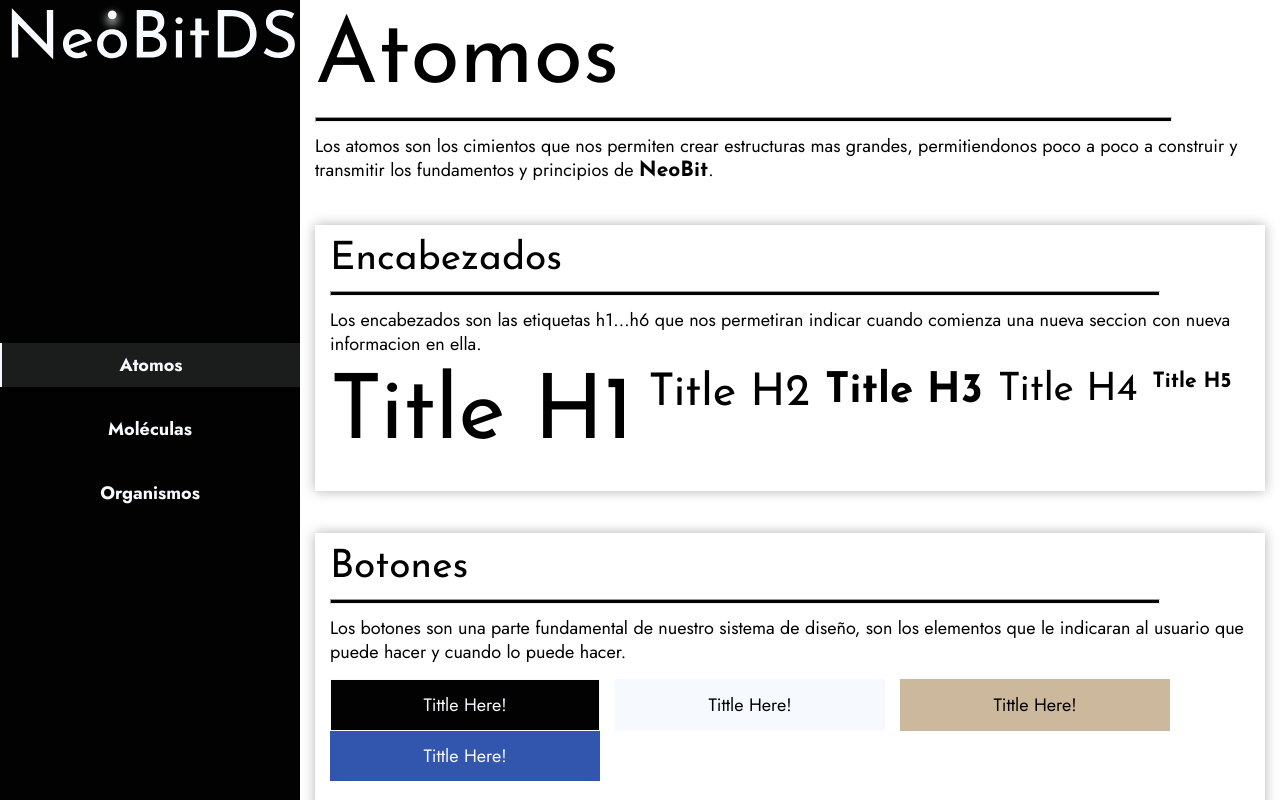
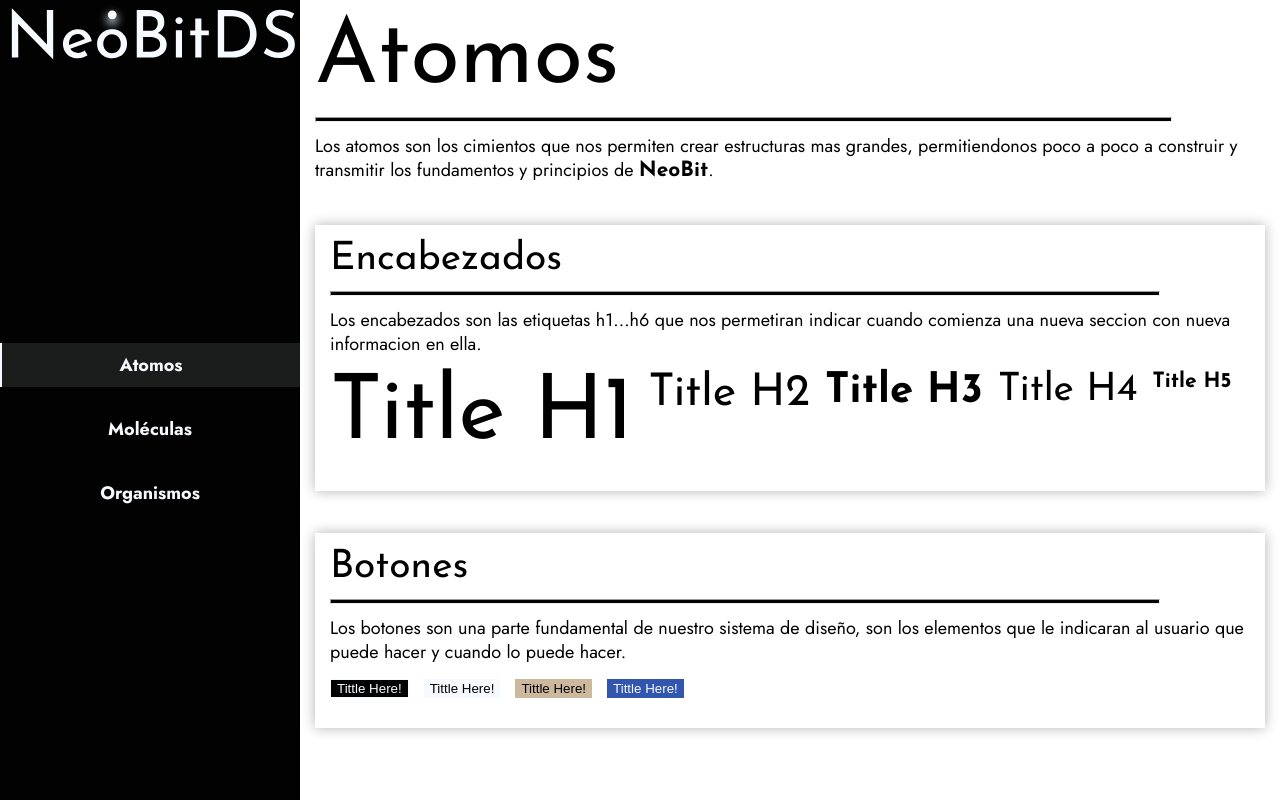
Before and after one commit to WS-Jedp/NeoBit, a React app in the folder DesignSystem/: page /atoms in a window 1280 px wide. Built offline with nearby package versions, Linux system fonts and the light colour scheme.

Commit message:
className property changed in buttons

```diff
--- a/DesignSystem/src/containers/Atoms.jsx
+++ b/DesignSystem/src/containers/Atoms.jsx
@@ -5,13 +5,13 @@ const Atoms = () => {
     <article className="systemContent">
       <div className="systemContent--information">
         <h1>Atomos</h1>
-        <hr/>
+        <hr />
         <p>Los atomos son los cimientos que nos permiten crear estructuras mas grandes, permitiendonos poco a poco a construir y transmitir los fundamentos y principios de <strong>NeoBit</strong>.</p>
       </div>
 
       <section className="systemContent--section">
         <h4>Encabezados</h4>
-        <hr/>
+        <hr />
         <p>Los encabezados son las etiquetas <code>h1...h6</code> que nos permetiran indicar cuando comienza una nueva seccion con nueva informacion en ella.</p>
 
         <div className="systemContent--section--components">
@@ -25,14 +25,14 @@ const Atoms = () => {
 
       <section className="systemContent--section">
         <h4>Botones</h4>
-        <hr/>
+        <hr />
         <p>Los botones son una parte fundamental de nuestro sistema de diseño, son los elementos que le indicaran al usuario que puede hacer y cuando lo puede hacer.</p>
 
         <div className="systemContent--section--components">
-          <button className="button button-primaryBlack">Tittle Here!</button>
-          <button className="button button-primaryWhite">Tittle Here!</button>
-          <button className="button button-secondaryGray">Tittle Here!</button>
-          <button className="button button-secondaryBlue">Tittle Here!</button>
+          <button className="button-primaryBlack">Tittle Here!</button>
+          <button className="button-primaryWhite">Tittle Here!</button>
+          <button className="button-secondaryGray">Tittle Here!</button>
+          <button className="button-secondaryBlue">Tittle Here!</button>
         </div>
       </section>
     </article>
```
